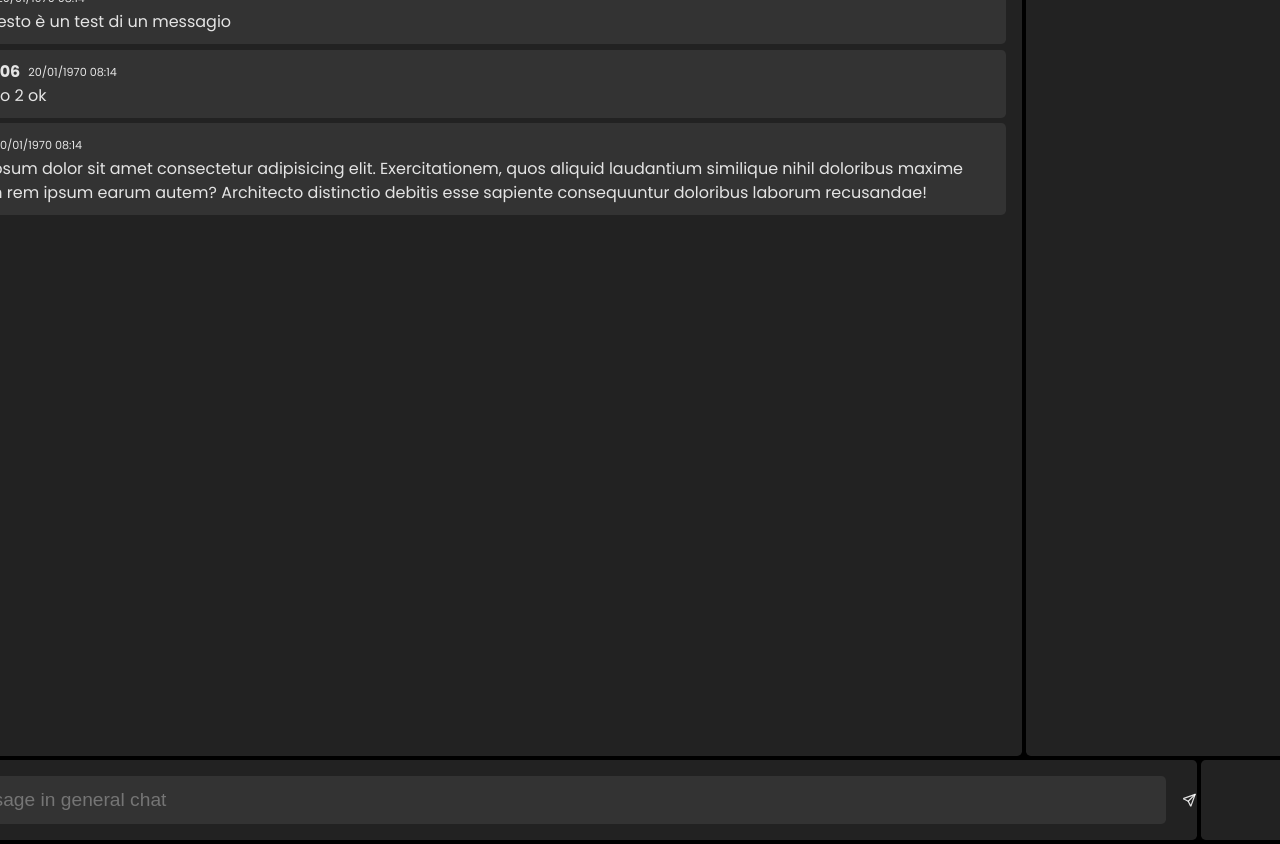
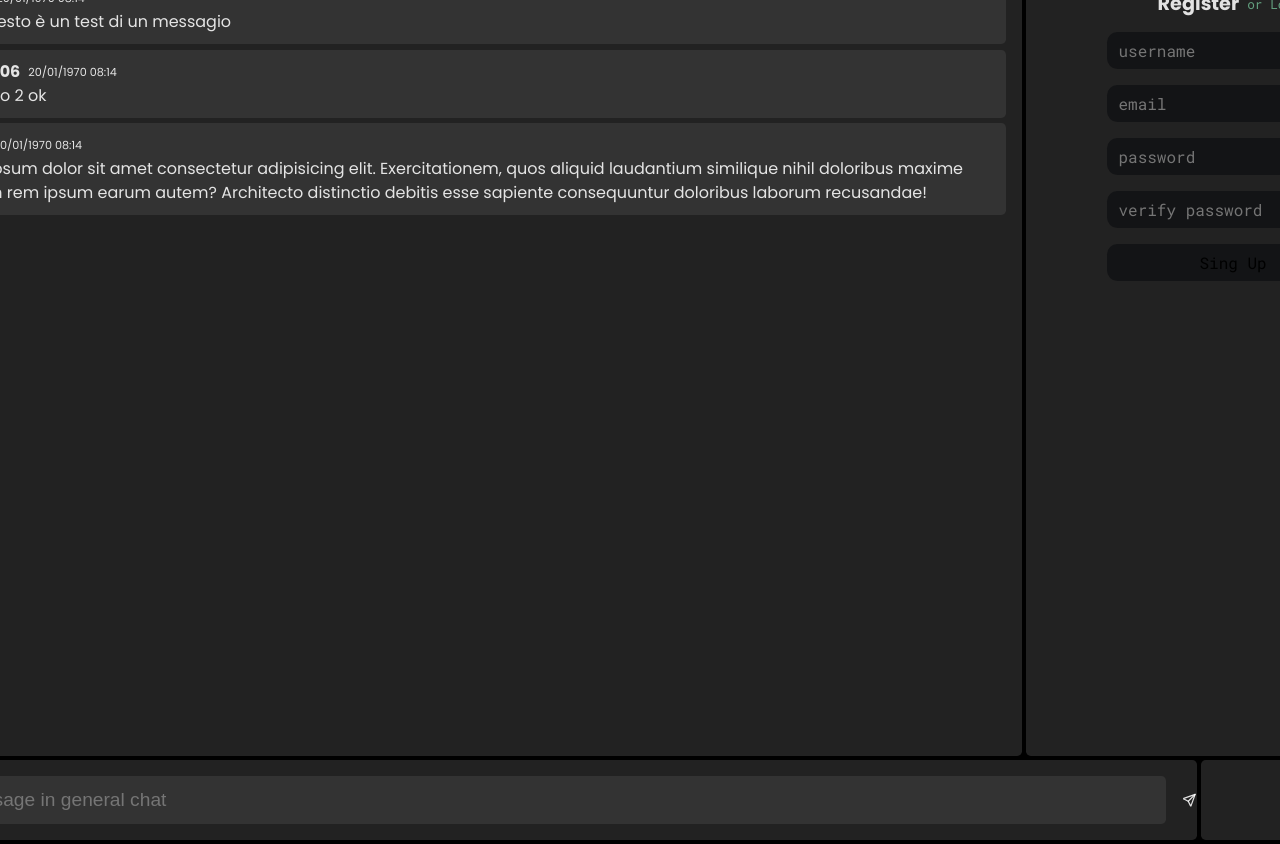
Before and after one commit to Type-Sentence/TypeSentece-Message-Client, a Next.js app: page / in a window 1280 px wide. Both pictures are taken after a click on the element "or Register". Shown: the top 844 px of the page. Built offline with nearby package versions, Linux system fonts and the light colour scheme; no server answers.

Commit message:
Created the register form

```diff
--- a/src/components/LoginOrRegisterContainer/fields.module.scss
+++ b/src/components/LoginOrRegisterContainer/fields.module.scss
@@ -53,7 +53,7 @@
             border-radius: 0.65rem;
             padding: 0.5rem 0.7rem;
             font-size: 1rem;
-            width: 105%;
+            width: 110%;
         }
 
         .optionsContainer {
--- a/src/components/LoginOrRegisterContainer/register/index.tsx
+++ b/src/components/LoginOrRegisterContainer/register/index.tsx
@@ -1,11 +1,28 @@
 import { FC } from 'react'
+import style from "../fields.module.scss";
 
-type Props = {}
+type Props = {
+    changeRegisterMode(): void;
+}
 
 
-const RegisterContainer: FC<Props> = () => {
+const RegisterContainer: FC<Props> = ({ changeRegisterMode }) => {
     return (
-        <div>RegisterContainer</div>
+        <div className={style.container}>
+            <div className={style.titleContainer}>
+                <span className={style.title}>Register</span>
+                <span className={style.switcher} onClick={changeRegisterMode}> or Login</span>
+            </div>
+
+            <form className={style.formContainer}>
+                <input type="text" className={style.inputField} placeholder="username" />
+                <input type="text" className={style.inputField} placeholder="email" />
+                <input type="password" className={style.inputField} placeholder="password" />
+                <input type="password" className={style.inputField} placeholder="verify password" />
+
+                <input type="submit" value="Sing Up" />
+            </form>
+        </div>
     )
 }
 
```
